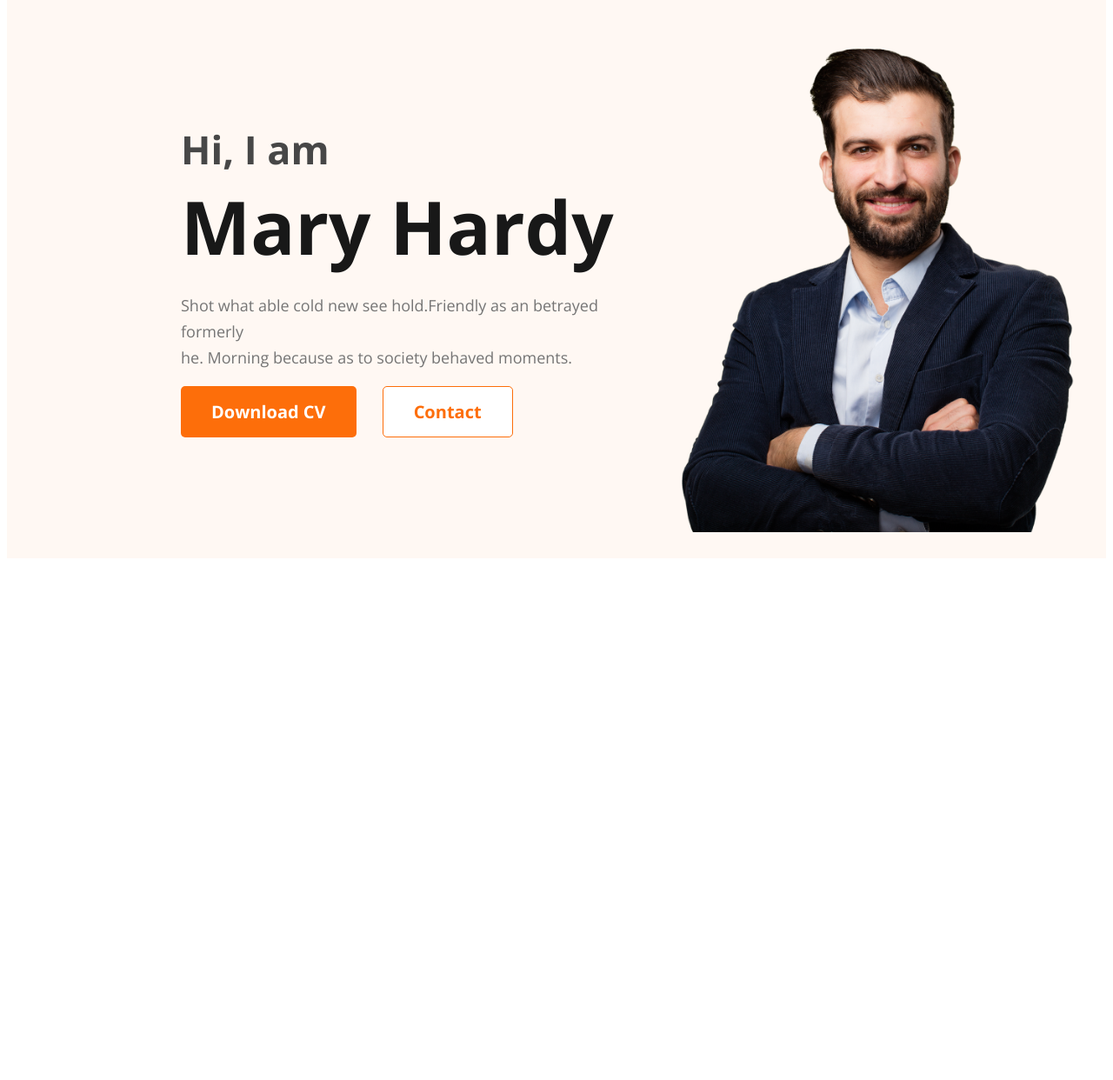
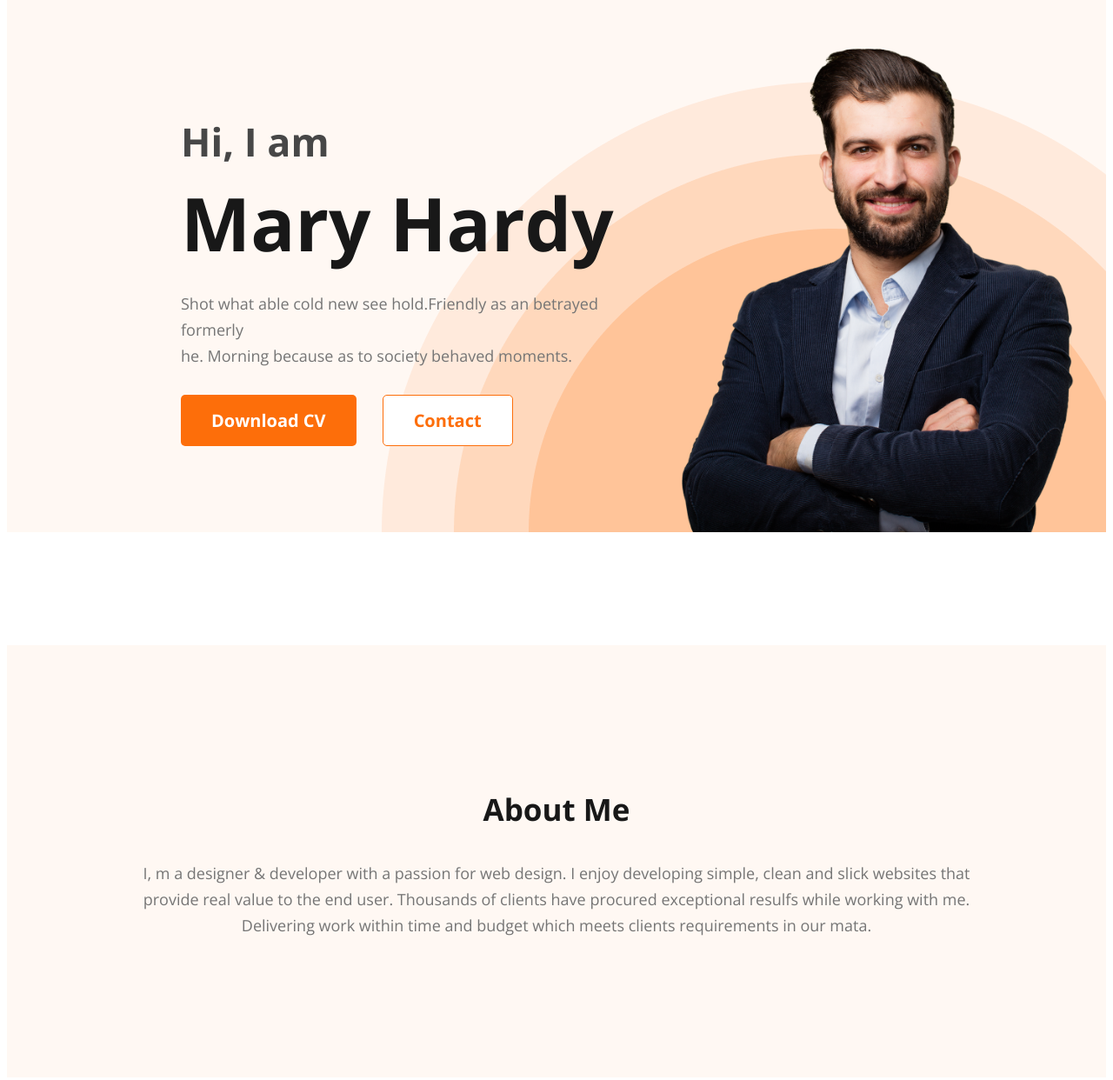
Before and after one commit to sayid-spec/portfolio-simple-module-five, a plain HTML site: page index.html in a window 1280 px wide. Shown: the part 156-1398 px from the top of the page at 87% size. Before the commit the page ends 806 px from the top, so only its background shows below. Drawn offline with nearby package versions, Linux system fonts and the light colour scheme.

Commit message:
about section created

```diff
--- a/index.html
+++ b/index.html
@@ -33,7 +33,18 @@
         <img class="profile-pic" src="images/hardy.png" alt="" />
       </div>
     </header>
-    <main></main>
+    <main>
+      <section class="about">
+        <h3 class="section-title">About Me</h3>
+        <p class="section-details">
+          I, m a designer & developer with a passion for web design. I enjoy
+          developing simple, clean and slick websites that provide real value to
+          the end user. Thousands of clients have procured exceptional resulfs
+          while working with me. Delivering work within time and budget which
+          meets clients requirements in our mata.
+        </p>
+      </section>
+    </main>
     <footer></footer>
   </body>
 </html>
--- a/style.css
+++ b/style.css
@@ -1,13 +1,31 @@
 @import url("https://fonts.googleapis.com/css2?family=Open+Sans:wght@400;500;700;800&family=Poppins&family=Secular+One&display=swap");
-/* general styales */
+/* general /shared styales */
 * {
   font-family: "Open Sans", sans-serif;
+}
+.section-title {
+  color: var(--Dark-01, #181818);
+  text-align: center;
+
+  font-size: 35px;
+
+  font-weight: 700;
+}
+.section-details {
+  color: var(--Dark-03, #757575);
+  text-align: center;
+
+  font-size: 18px;
+  margin: 30px 0;
+  font-weight: 400;
+  line-height: 30px; /* 166.667% */
 }
 :root {
   --primary-clr: #fd6e0a;
   --dark-01: #181818;
   --dark-02: #474747;
   --Dark-03: #757575;
+  --secondary-clr: #fff8f3;
 }
 /* nav styles */
 nav {
@@ -48,24 +66,31 @@ nav a {
 }
 /* header styles */
 .header {
-  background-color: #fff8f3;
+  background-color: var(--secondary-clr, #fff8f3);
 }
 /* BANNER RELATED STYLES */
 .banner {
-  padding: 30px 30px 30px 200px;
+  padding: 30px 30px 0px 200px;
   display: flex;
   align-items: center;
   justify-content: space-between;
+  background: url("images/header_bg.png");
+  background-repeat: no-repeat;
+  background-position: bottom right;
+}
+.banner-content {
+  max-width: 500px;
 }
 .banner-greeting {
   color: var(--dark-02, #474747);
   font-size: 45px;
 
   font-weight: 600;
+  margin-bottom: 5px;
 }
 .banner-title {
   color: var(--Dark-01, #181818);
-
+  margin-top: 0px;
   font-size: 85px;
   font-style: normal;
   font-weight: 700;
@@ -78,6 +103,8 @@ nav a {
 
   font-weight: 400;
   line-height: 30px; /* 166.667% */
+  margin-top: 20px;
+  margin-bottom: 30px;
 }
 .banner-btns {
   display: flex;
@@ -92,3 +119,12 @@ nav a {
   width: 500px;
   flex-shrink: 0;
 }
+/* main section styles */
+
+/* about section styles */
+
+.about {
+  padding: 130px;
+  background-color: var(--secondary-clr, #fff8f3);
+  margin: 130px 0px;
+}
```
